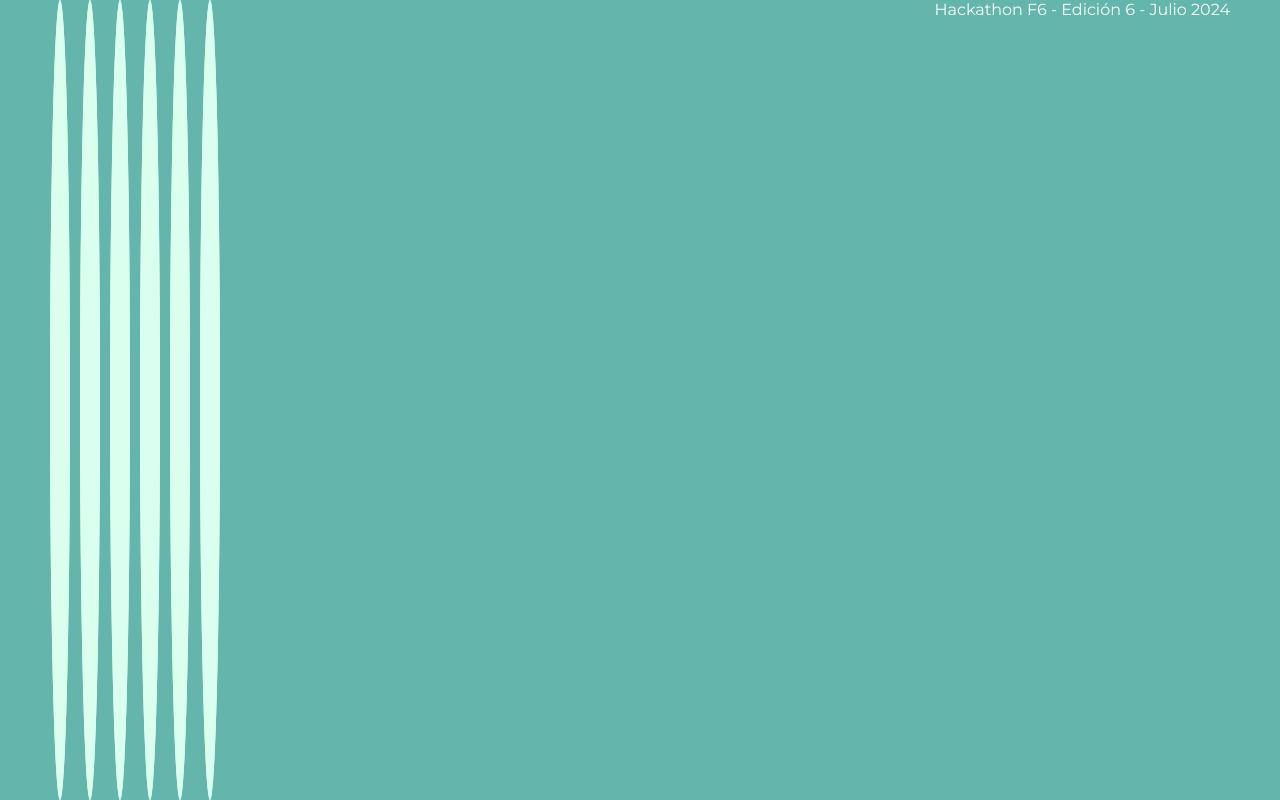
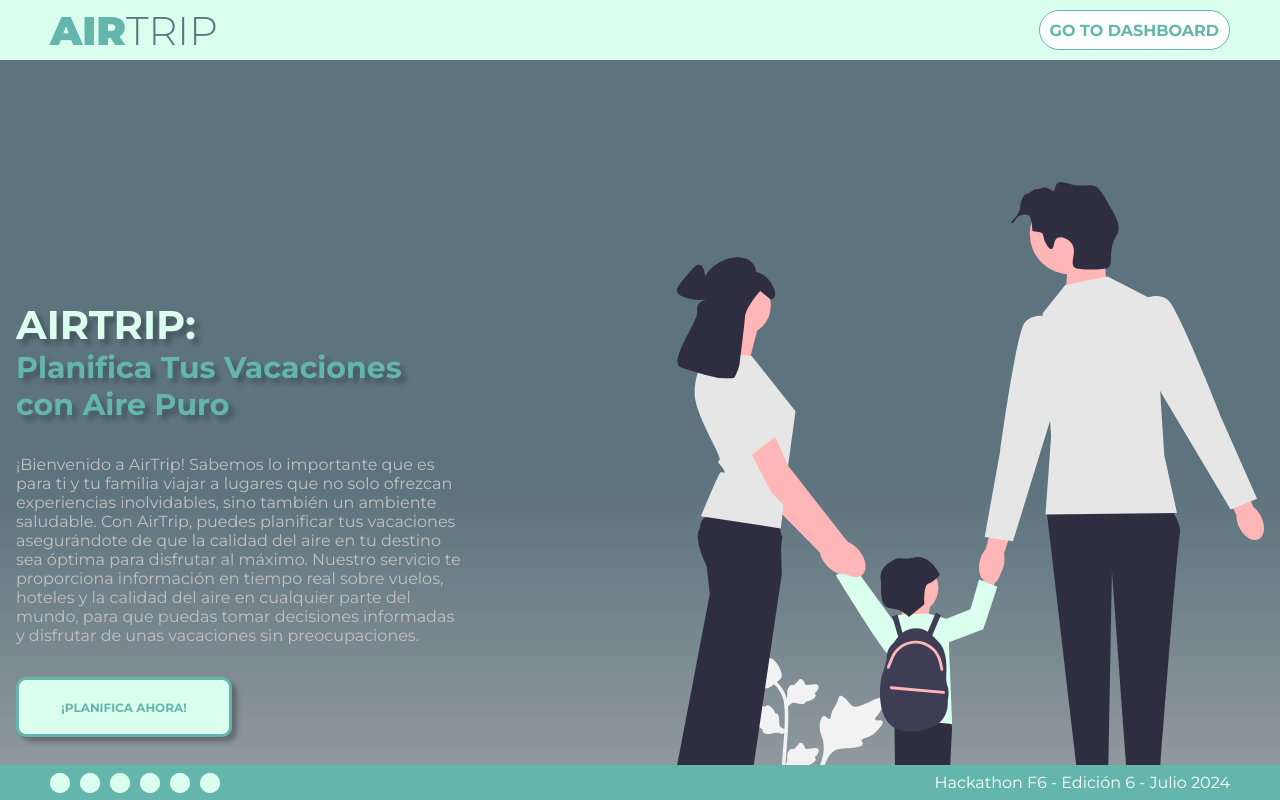
Before and after one commit to Deiximar/air-trip, a React (Vite) app: page / in a window 1280 px wide. Shown: the top 800 px of the page. Built offline with nearby package versions, Linux system fonts and the light colour scheme.

Commit message:
fixing body styles

```diff
--- a/src/sass/custom.scss
+++ b/src/sass/custom.scss
@@ -9,10 +9,13 @@ $dark-gray: #5d737e;
 
 $gradient-gray: linear-gradient(to top, #b6b6b6 0%,  #5d737e 50%,  #5d737e 100%);
 
-* {
+*{
   margin: 0;
   padding: 0;
   box-sizing: border-box;
+}
+
+body {
   min-height: 100vh;
   font-family: "Montserrat", sans-serif;
 }
--- a/src/sass/header.scss
+++ b/src/sass/header.scss
@@ -6,6 +6,7 @@
   font-weight: bolder;
   align-content: center;
   height: 60px;
+  width: 100%;
 }
 .navbar {
   display: flex;
--- a/src/sass/landing.scss
+++ b/src/sass/landing.scss
@@ -29,7 +29,6 @@ body {
     font-size: 30px;
     color: $secondary;
     font-weight: bold;
-    margin-top: -20px
 }
 
 .welcomeText {
```
